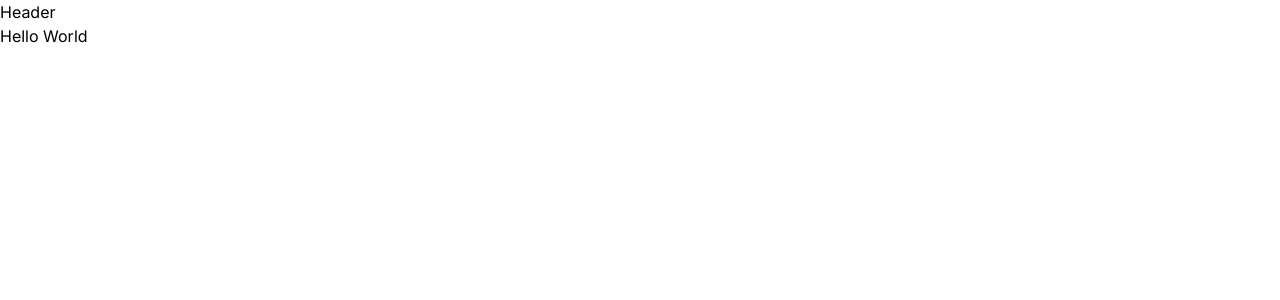
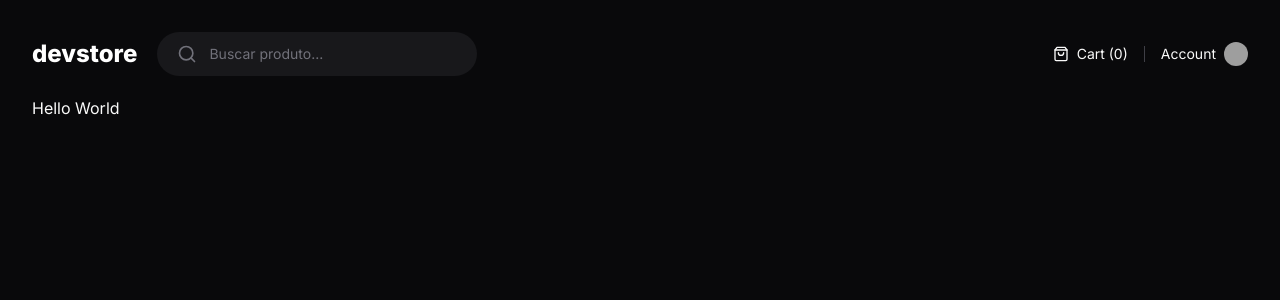
Before and after one commit to Drlazinho/eccomerce-nextjs, a Next.js app: page / in a window 1280 px wide. Shown: the top 300 px of the page. Built offline with nearby package versions, Linux system fonts and the light colour scheme; grey boxes are pictures that could not be loaded.

Commit message:
Componente: Header

```diff
--- a/next.config.js
+++ b/next.config.js
@@ -1,4 +1,8 @@
 /** @type {import('next').NextConfig} */
-const nextConfig = {}
+const nextConfig = {
+  images: {
+    domains: ['github.com'],
+  },
+}
 
 module.exports = nextConfig
--- a/package.json
+++ b/package.json
@@ -9,6 +9,7 @@
     "lint": "next lint"
   },
   "dependencies": {
+    "lucide-react": "^0.445.0",
     "next": "13.5.6",
     "react": "^18",
     "react-dom": "^18"
--- a/src/app/(store)/layout.tsx
+++ b/src/app/(store)/layout.tsx
@@ -3,7 +3,7 @@
 
 export default function StoreLayout({ children }: { children: ReactNode }) {
   return (
-    <div>
+    <div className="mx-auto grid min-h-screen w-full max-width[1600px] grid-rows-app gap-5 p-8">
       <Header />
       {children}
     </div>
--- a/src/app/components/header.tsx
+++ b/src/app/components/header.tsx
@@ -1,3 +1,44 @@
+import { Search, ShoppingBag } from 'lucide-react'
+import Image from 'next/image'
+import Link from 'next/link'
+
 export function Header() {
-  return <div>Header</div>
+  return (
+    <div className="flex items-center justify-between">
+      <div className="flex items-center gap-5">
+        <Link href="/" className="text-2xl font-extrabold text-white">
+          devstore
+        </Link>
+        <form className="flex w-[320px] items-center gap-3 rounded-full bg-zinc-900 px-5 py-3 ring-zinc-700">
+          <Search className="w-5 h-5 text-zinc-500" />
+
+          <input
+            type="text"
+            placeholder="Buscar produto..."
+            className="flex-1 bg-transparent text-sm outline-none placeholder:text-zinc-500"
+          />
+        </form>
+      </div>
+
+      <div className="flex items-center gap-4">
+        <div className="flex items-center gap-2">
+          <ShoppingBag className="h-4 w-4" />
+          <span className="text-sm">Cart (0)</span>
+        </div>
+
+        <div className="w-px h-4 bg-zinc-700"></div>
+
+        <Link href="/" className="flex items-center gap-2 hover:underline">
+          <span className="text-sm">Account</span>
+          <Image
+            src="https://github.com/drlazinho.png"
+            className="h-6 w-6 rounded-full"
+            width={24}
+            height={24}
+            alt=""
+          />
+        </Link>
+      </div>
+    </div>
+  )
 }
--- a/src/app/layout.tsx
+++ b/src/app/layout.tsx
@@ -16,7 +16,7 @@
 }) {
   return (
     <html className={inter.variable} lang="pt">
-      <body >{children}</body>
+      <body className="bg-zinc-950 text-zinc-50 antialiased" >{children}</body>
     </html>
   )
 }
--- a/tailwind.config.ts
+++ b/tailwind.config.ts
@@ -9,7 +9,10 @@
   theme: {
     fontFamily: {
       sans: 'var(--font-inter)'
-    }
+    },
+    gridTemplateRows: {
+      app: 'min-content max-content',
+    },
   },
   plugins: [],
 }
```
Also changed, not shown: 1 other file (tests, documents, lock files or other folders).
